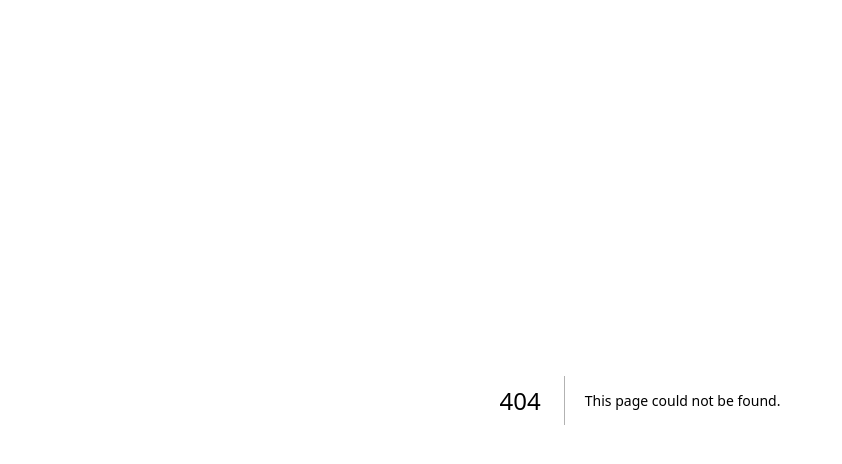
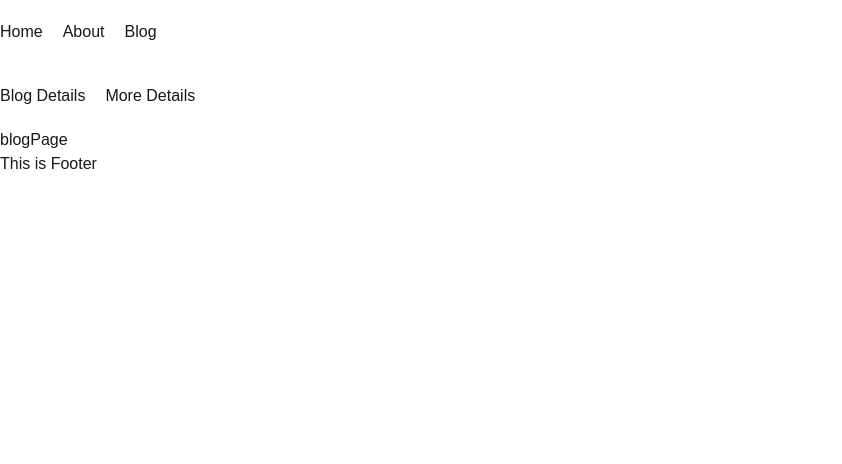
Before and after one commit to anamolhasan/frist-next.js-project, a Next.js app: page /blog in a window 1280 px wide. Before the commit this address had no page. Shown: the top 464 px of the page, without its empty margins (0-842 px from the left). Built offline with nearby package versions, Linux system fonts and the light colour scheme.

Commit message:
dynamic layout steup

```diff
--- a/src/app/about/page.jsx
+++ b/src/app/about/page.jsx
@@ -2,7 +2,7 @@ import React from 'react'
 
 
 const About = () => {
-    throw Error('This is About Error')
+    // throw Error('This is About Error')
   return (
     <div>About</div>
   )
--- /dev/null
+++ b/src/app/blog/error.js
@@ -0,0 +1,24 @@
+'use client' // Error boundaries must be Client Components
+
+import { useEffect } from 'react'
+
+export default function Error({ error, reset }) {
+  useEffect(() => {
+    // Log the error to an error reporting service
+    console.error(error)
+  }, [error])
+
+  return (
+    <div>
+      <h2>Something went wrong! {error.message}</h2>
+      <button
+        onClick={
+          // Attempt to recover by trying to re-render the segment
+          () => reset()
+        }
+      >
+        Try again
+      </button>
+    </div>
+  )
+}
--- /dev/null
+++ b/src/app/blog/layout.jsx
@@ -0,0 +1,15 @@
+import React from 'react'
+
+const Layout = ({children}) => {
+  return (
+    <div>
+        <ul className="flex gap-5 py-5">
+            <li>Blog Details</li>
+            <li>More Details</li>
+        </ul>
+        {children}
+    </div>
+  )
+}
+
+export default Layout
--- /dev/null
+++ b/src/app/blog/loading.jsx
@@ -0,0 +1,9 @@
+import React from 'react'
+
+const Loading = () => {
+  return (
+    <div>Loading.....</div>
+  )
+}
+
+export default Loading
--- /dev/null
+++ b/src/app/blog/page.jsx
@@ -0,0 +1,11 @@
+import React from 'react'
+
+const blogPage = () => {
+  return (
+    <div>
+        <p>blogPage</p>
+    </div>
+  )
+}
+
+export default blogPage
--- a/src/app/layout.js
+++ b/src/app/layout.js
@@ -1,5 +1,6 @@
 import { Geist, Geist_Mono } from "next/font/google";
 import "./globals.css";
+import Link from "next/link";
 
 const geistSans = Geist({
   variable: "--font-geist-sans",
@@ -22,7 +23,15 @@ export default function RootLayout({ children }) {
       <body
         className={`${geistSans.variable} ${geistMono.variable} antialiased`}
       >
+        <ul className="flex gap-5 py-5">
+          <li><Link href={'/'}>Home</Link> </li>
+          <li><Link href={'/about'}>About</Link> </li>
+          <li><Link href={'/blog'}>Blog</Link> </li>
+        </ul>
         {children}
+        <footer>
+          <p>This is Footer</p>
+        </footer>
       </body>
     </html>
   );
```
